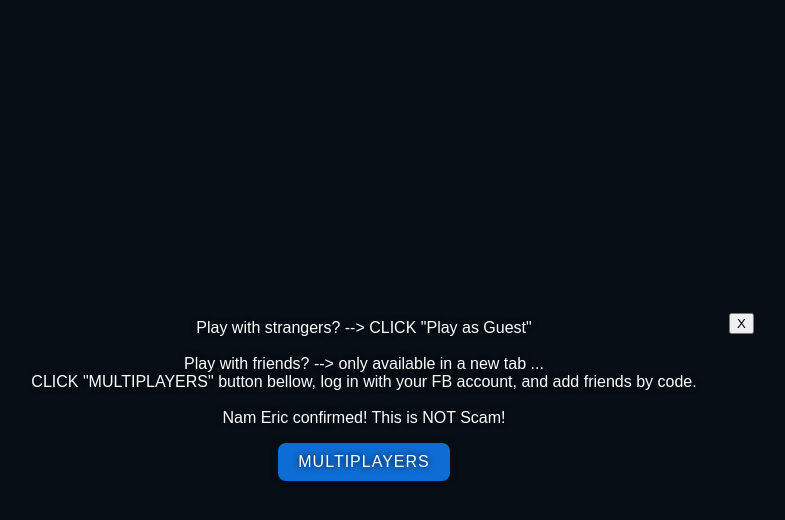
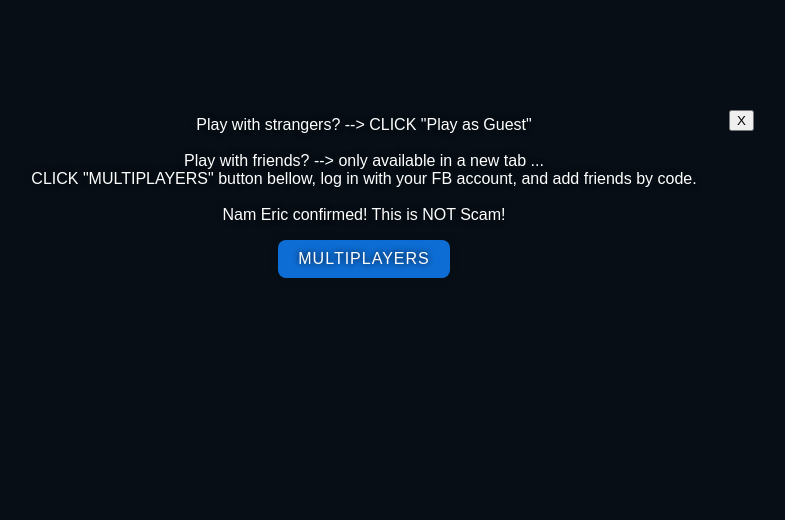
Before and after one commit to namdaoduy/8-pool, a plain HTML site: page index.html in a window 1280 px wide. Shown: the whole page, without its empty margins (276-1061 px from the left). Drawn offline with Linux system fonts and the light colour scheme; a script that the page names is missing.

Commit message:
fix: not playable

```diff
--- a/css/styles.css
+++ b/css/styles.css
@@ -13,10 +13,6 @@ body {
 .Container {
   width: 100%;
   height: 100%;
-  /* display: flex;
-  flex: 1;
-  justify-content: center;
-  align-items: center; */
   background-color: #070e15;
   position: relative;
 }
@@ -32,13 +28,12 @@ body {
   width: 800px;
   padding: 16px;
   position: absolute;
-  top: 50%;
+  top: 100px;
   left: 50%;
   text-align: center;
-  transform: translate(-50%,-50%);
+  transform: translate(-50%,0);
   text-shadow: #070e15 0 0 6px;
   background-color: rgb(7 14 21 / 43%);
-
 }
 
 .MultiButton {
@@ -54,6 +49,7 @@ body {
 .miniclip-game-embed {
   width: 100%;
   height: 100%;
+  text-align: center;
 }
 
 #close {
--- a/index.html
+++ b/index.html
@@ -12,7 +12,7 @@
     <noscript>You need to enable JavaScript to run this app.</noscript>
     <!-- Place this code where you'd like the game to appear -->
     <div class="Container">
-      <div class="miniclip-game-embed" data-game-name="8-ball-pool-multiplayer" data-theme="5" data-width="100%" data-height="680" data-language="en"></div>
+      <div class="miniclip-game-embed" data-game-name="8-ball-pool-multiplayer" data-theme="5" data-width="1010" data-height="640" data-language="en"></div>
       <div id="close-target" class="MultiButtonGroup">
         <div style="margin-bottom: 16px;">
           <div>Play with strangers? --> CLICK "Play as Guest"</div>
```
